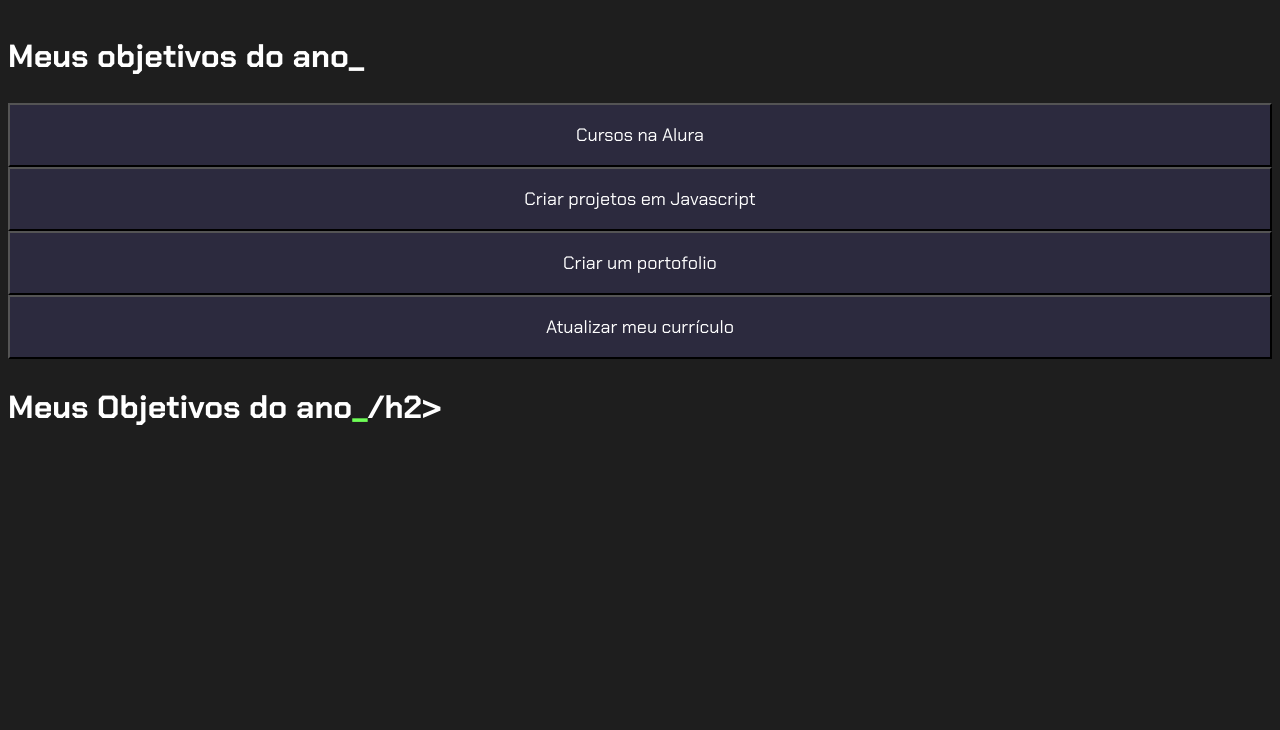
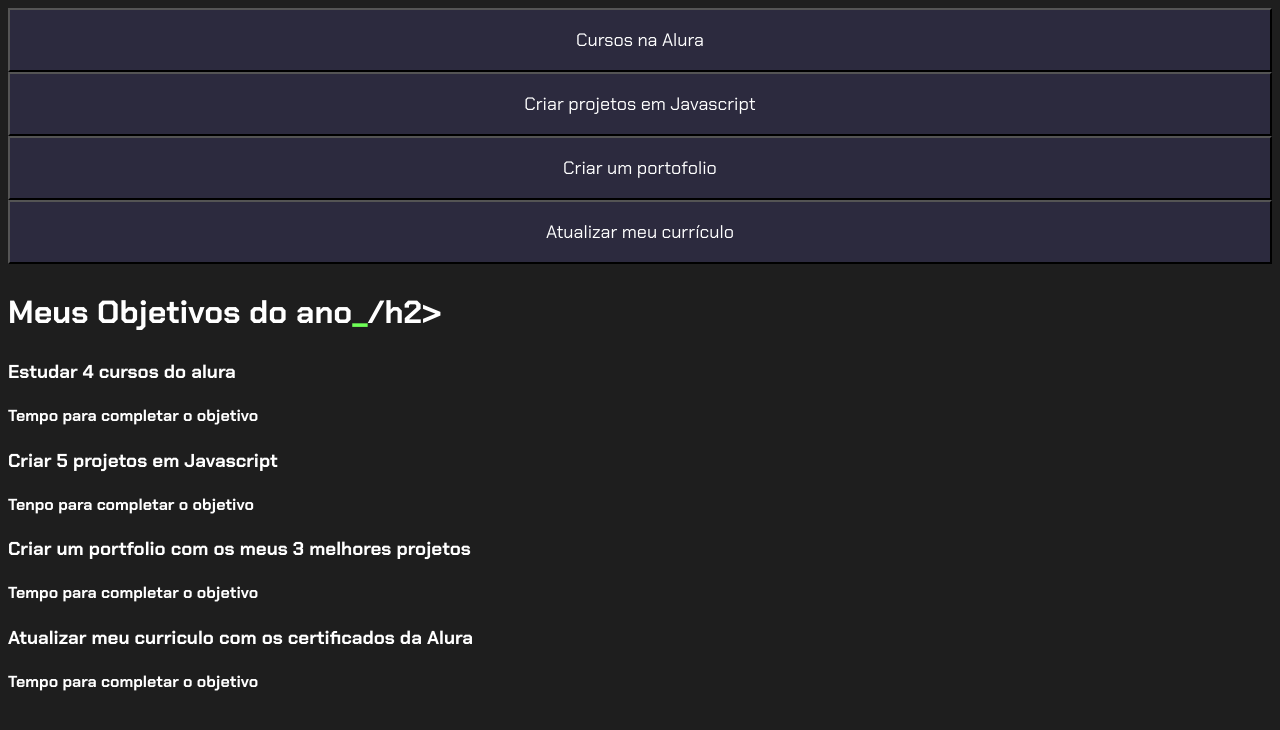
Before and after one commit to maria-izabel-holm/proj-objetivos, a plain HTML site: page index.html in a window 1280 px wide. Drawn offline with Linux system fonts and the light colour scheme.

Commit message:
Update index.html

```diff
--- a/index.html
+++ b/index.html
@@ -5,12 +5,37 @@
     <meta name="viewport" content="width=device-width, initial-scale=1.0">
     <title>Meus objetivos do ano</title>
 <link rel="stylesheet" href="style.css">
+</head>
 <body>
-    <section class="conteudo-principal"></section>
-<h2 class="titulo-principal">Meus objetivos do ano_</h2>
+  <section class="conteudo-principal"></section>
 <div class="botoes"></div>
+          <div class="conteudo"></div>
 <button class="botao">Cursos na Alura</button>
-<button class="botao">Criar projetos em Javascript</button>
-<button class="botao">Criar um portofolio</button>
-<button class="botao">Atualizar meu currículo</button>
-<h2 class="titulo-principal">Meus Objetivos do ano<span>_</span>/h2>
+            <button class="botao">Criar projetos em Javascript</button>
+            <button class="botao">Criar um portofolio</button>
+            <button class="botao">Atualizar meu currículo</button>
+        <h2 class="titulo-principal">Meus Objetivos do ano<span>_</span>/h2>
+    </div>
+    <div class="abas-textos">
+        </div class="aba-conteudo">
+               <h3 class="aba-conteudo-titulo-principal">Estudar 4 cursos do alura</h3>
+               <h4 class="aba-conteudo-titulo-secundario">Tempo para completar o objetivo</h4>
+            </div>
+        </div class="aba-conteudo">
+        <h3 class="aba-conteudo-titulo-principal">Criar 5 projetos em Javascript</h3>
+        <h4 class="aba-conteudo-titulo-secundario">Tenpo para completar o objetivo</h4>
+    </div>
+    <div class="aba-conteudo">
+        <h3 class="aba-conteudo-titulo-principal">Criar um portfolio com os meus 3 melhores projetos</h3>
+        <h4 class="aba-conteudo-titulo-secundario">Tempo para completar o objetivo</h4>
+    </div>
+</div>
+                 <h3 class="aba-conteudo-titulo-principal">Atualizar meu curriculo com os certificados da Alura</h3>
+                 <h4 class="aba-conteudo-titulo-secundario">Tempo para completar o objetivo</h4>
+            </div>
+        </div>
+    </div>
+    </section>
+    <script src="main.js"></script>
+</body>
+</html>
```
